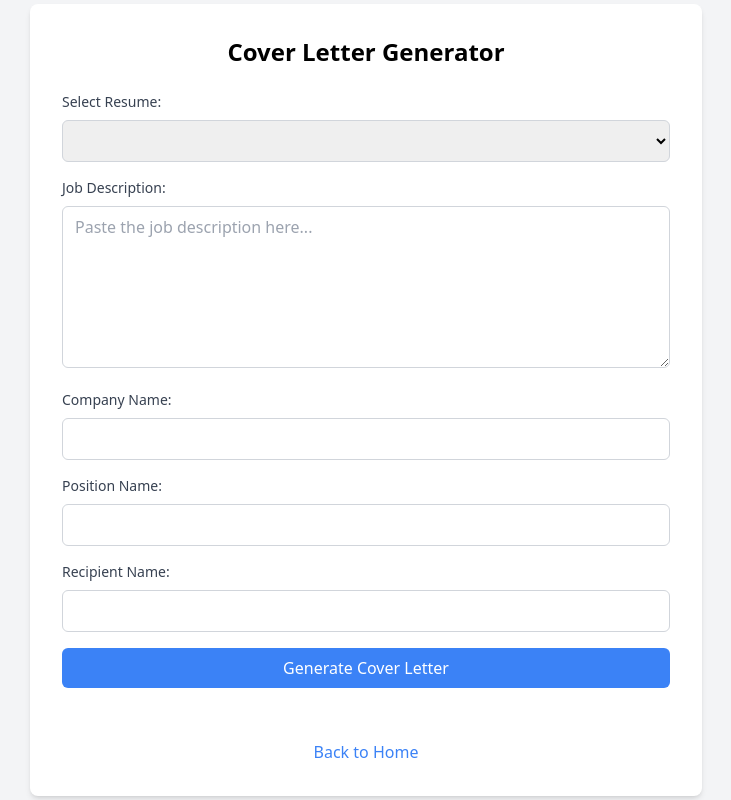
After one commit to sarvesh-2109/cvmaster-endpoint, a Flask app: page /cover_letter in a window 1280 px wide. The commit adds this page. Shown: the whole page, without its empty margins (274-1005 px from the left). Run offline with Flask 3, Linux system fonts and the light colour scheme; lists and menus that the app fills with data are empty; some libraries are stand-ins or nearby versions.

Commit message:
Removed the api endpoints and added cover letter generation functionality

```diff
--- a/app.py
+++ b/app.py
@@ -9,10 +9,9 @@ from roast import generate_roast
 from feedback import generate_feedback
 from edit_resume import generate_improved_content
 from ats import generate_ats_analysis
-from api.routes import api_bp
+from cover_letter import generate_cover_letter
 
 app = Flask(__name__)
-app.register_blueprint(api_bp)
 app.secret_key = os.getenv("SECRET_KEY", "mysecretkey")
 
 # Initialize the database connection
@@ -207,5 +206,32 @@ async def ats_analysis(resume_id=None):
         return safe_analysis
 
 
+@app.route('/cover_letter', methods=['GET'])
+def cover_letter_form():
+    resumes = Resume.query.all()
+    return render_template('cover_letter.html', resumes=resumes)
+
+
+@app.route('/generate_cover_letter', methods=['POST'])
+async def generate_cover_letter_route():
+    resume_id = request.form.get('resume_id')
+    job_description = request.form.get('job_description')
+    company_name = request.form.get('company_name')
+    position_name = request.form.get('position_name')
+    recipient_name = request.form.get('recipient_name')
+
+    resume = Resume.query.get_or_404(resume_id)
+
+    cover_letter = await generate_cover_letter(
+        resume.extracted_text,
+        job_description,
+        company_name,
+        position_name,
+        recipient_name
+    )
+
+    return cover_letter
+
+
 if __name__ == '__main__':
     app.run(debug=True)
--- /dev/null
+++ b/cover_letter.py
@@ -0,0 +1,100 @@
+from langchain_google_genai import GoogleGenerativeAIEmbeddings
+import google.generativeai as genai
+from langchain_community.vectorstores import FAISS
+from langchain_google_genai import ChatGoogleGenerativeAI
+from langchain.chains.question_answering import load_qa_chain
+from langchain.prompts import PromptTemplate
+from langchain.text_splitter import RecursiveCharacterTextSplitter
+from dotenv import load_dotenv
+import os
+
+load_dotenv()
+
+genai.configure(api_key=os.getenv("GOOGLE_API_KEY"))
+
+FAISS_INDEX_DIR = "faiss_indices"
+os.makedirs(FAISS_INDEX_DIR, exist_ok=True)
+
+
+async def get_text_chunks(text):
+    text_splitter = RecursiveCharacterTextSplitter(chunk_size=1000, chunk_overlap=100)
+    return text_splitter.split_text(text)
+
+
+async def create_faiss_index(text_chunks, index_name):
+    if not text_chunks:
+        raise ValueError("The text chunks are empty. Cannot create a vector store.")
+
+    embeddings = GoogleGenerativeAIEmbeddings(model="models/embedding-001")
+    vector_store = FAISS.from_texts(text_chunks, embedding=embeddings)
+
+    index_path = os.path.join(FAISS_INDEX_DIR, f"{index_name}.faiss")
+    vector_store.save_local(index_path)
+
+    return vector_store
+
+
+async def load_faiss_index(index_name):
+    embeddings = GoogleGenerativeAIEmbeddings(model="models/embedding-001")
+    index_path = os.path.join(FAISS_INDEX_DIR, f"{index_name}.faiss")
+    return FAISS.load_local(index_path, embeddings, allow_dangerous_deserialization=True)
+
+
+async def get_cover_letter_chain():
+    prompt_template = """
+    As an expert career coach, your task is to create a compelling cover letter for a job application. Use the provided resume content and job description to tailor the letter specifically to the position and company.
+
+    Resume Content:
+    {context}
+
+    Job Description:
+    {job_description}
+
+    Company Name: {company_name}
+    Position: {position_name}
+    Recipient: {recipient_name}
+
+    Please write a professional and engaging cover letter that:
+    1. Addresses the recipient by name
+    2. Expresses enthusiasm for the position and company
+    3. Highlights key qualifications and experiences from the resume that align with the job requirements
+    4. Demonstrates knowledge of the company and industry
+    5. Explains why the applicant would be a great fit for the role
+    6. Includes a call to action for next steps
+    7. Closes with a professional sign-off
+
+    The cover letter should be concise, engaging, and tailored to the specific job and company. Aim for about 3-4 paragraphs.
+
+    Cover Letter:
+    """
+
+    model = ChatGoogleGenerativeAI(model="gemini-1.5-flash", temperature=0.7)
+    prompt = PromptTemplate(template=prompt_template,
+                            input_variables=["context", "job_description", "company_name", "position_name",
+                                             "recipient_name"])
+    return load_qa_chain(model, chain_type="stuff", prompt=prompt)
+
+
+async def generate_cover_letter(resume_text, job_description, company_name, position_name, recipient_name):
+    # Create or load the FAISS index for the resume
+    resume_chunks = await get_text_chunks(resume_text)
+    try:
+        vector_store = await create_faiss_index(resume_chunks, "cover_letter_index")
+    except ValueError as e:
+        return f"Error: {str(e)}"
+
+    # Perform similarity search to get relevant resume content
+    docs = vector_store.similarity_search(job_description)
+
+    # Generate the cover letter
+    chain = await get_cover_letter_chain()
+    response = chain.invoke({
+        "input_documents": docs,
+        "job_description": job_description,
+        "company_name": company_name,
+        "position_name": position_name,
+        "recipient_name": recipient_name,
+        "context": resume_text
+    })
+
+    return response["output_text"]
--- /dev/null
+++ b/templates/cover_letter.html
@@ -0,0 +1,64 @@
+<!DOCTYPE html>
+<html lang="en">
+<head>
+    <meta charset="UTF-8">
+    <meta name="viewport" content="width=device-width, initial-scale=1.0">
+    <title>Cover Letter Generator</title>
+    <script src="https://cdn.tailwindcss.com"></script>
+    <script src="https://unpkg.com/htmx.org@1.9.10"></script>
+</head>
+<body class="bg-gray-100 min-h-screen flex items-center justify-center">
+    <div class="bg-white p-8 rounded-lg shadow-md w-full max-w-2xl">
+        <h1 class="text-2xl font-bold mb-6 text-center">Cover Letter Generator</h1>
+        <form hx-post="/generate_cover_letter" hx-target="#cover-letter-result" hx-indicator="#loading">
+            <div class="mb-4">
+                <label for="resume" class="block text-sm font-medium text-gray-700 mb-2">Select Resume:</label>
+                <select id="resume" name="resume_id" class="w-full px-3 py-2 border border-gray-300 rounded-md focus:outline-none focus:ring-2 focus:ring-blue-500">
+                    {% for resume in resumes %}
+                    <option value="{{ resume.id }}">
+                        {{ resume.candidate_name }} - {{ resume.filename }}
+                    </option>
+                    {% endfor %}
+                </select>
+            </div>
+            <div class="mb-4">
+                <label for="job_description" class="block text-sm font-medium text-gray-700 mb-2">Job Description:</label>
+                <textarea id="job_description" name="job_description" rows="6" class="w-full px-3 py-2 border border-gray-300 rounded-md focus:outline-none focus:ring-2 focus:ring-blue-500" placeholder="Paste the job description here..." required></textarea>
+            </div>
+            <div class="mb-4">
+                <label for="company_name" class="block text-sm font-medium text-gray-700 mb-2">Company Name:</label>
+                <input type="text" id="company_name" name="company_name" class="w-full px-3 py-2 border border-gray-300 rounded-md focus:outline-none focus:ring-2 focus:ring-blue-500" required>
+            </div>
+            <div class="mb-4">
+                <label for="position_name" class="block text-sm font-medium text-gray-700 mb-2">Position Name:</label>
+                <input type="text" id="position_name" name="position_name" class="w-full px-3 py-2 border border-gray-300 rounded-md focus:outline-none focus:ring-2 focus:ring-blue-500" required>
+            </div>
+            <div class="mb-4">
+                <label for="recipient_name" class="block text-sm font-medium text-gray-700 mb-2">Recipient Name:</label>
+                <input type="text" id="recipient_name" name="recipient_name" class="w-full px-3 py-2 border border-gray-300 rounded-md focus:outline-none focus:ring-2 focus:ring-blue-500" required>
+            </div>
+            <button type="submit" class="w-full bg-blue-500 text-white py-2 px-4 rounded-md hover:bg-blue-600 focus:outline-none focus:ring-2 focus:ring-blue-500 focus:ring-offset-2">
+                Generate Cover Letter
+            </button>
+        </form>
+        <div id="loading" class="htmx-indicator flex justify-center mt-4">
+            <svg class="animate-spin h-5 w-5 text-blue-500" xmlns="http://www.w3.org/2000/svg" fill="none" viewBox="0 0 24 24">
+                <circle class="opacity-25" cx="12" cy="12" r="10" stroke="currentColor" stroke-width="4"></circle>
+                <path class="opacity-75" fill="currentColor" d="M4 12a8 8 0 018-8V0C5.373 0 0 5.373 0 12h4zm2 5.291A7.962 7.962 0 014 12H0c0 3.042 1.135 5.824 3 7.938l3-2.647z"></path>
+            </svg>
+        </div>
+        <div id="cover-letter-result" class="mt-6 p-4 bg-gray-50 rounded-md shadow-inner hidden">
+            <!-- Generated cover letter will be inserted here -->
+        </div>
+        <a href="{{ url_for('home') }}" class="block mt-4 text-center text-blue-500 hover:text-blue-700">Back to Home</a>
+    </div>
+    <script>
+        document.body.addEventListener('htmx:afterSwap', function(event) {
+            if (event.detail.target.id === 'cover-letter-result') {
+                event.detail.target.scrollIntoView({ behavior: 'smooth' });
+                event.detail.target.classList.remove('hidden');
+            }
+        });
+    </script>
+</body>
+</html>
```
Also changed, not shown: api/models.py (deleted, +0 -13 lines), api/routes.py (deleted, +0 -112 lines), templates/home.html (+8 -12 lines), api/__init__.py (deleted).
